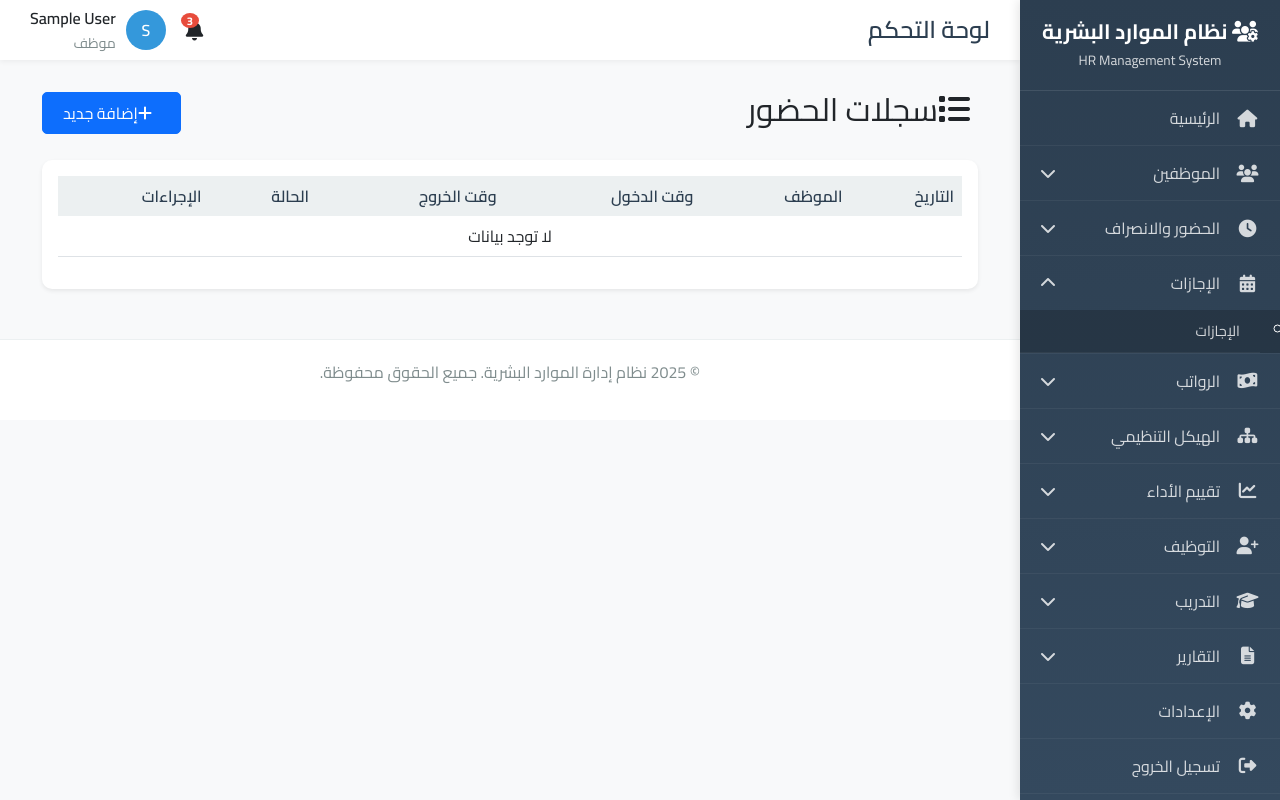
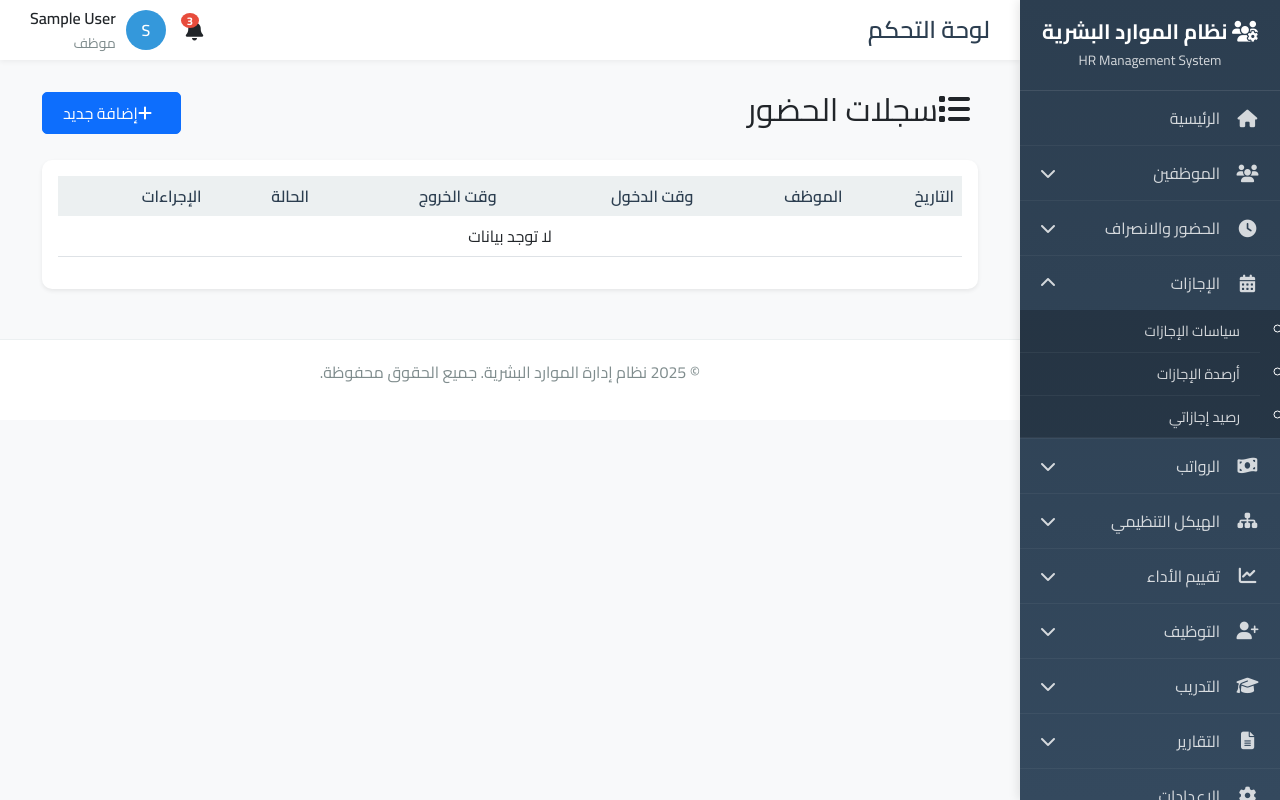
Before and after one commit to 7MohamedGamal7/HR_sys, a Django app: page /attendance/ in a window 1280 px wide, after a click on "الإجازات". Run offline with Django 5.2, Linux system fonts and the light colour scheme; the visitor is signed in with stand-in values (Sample User, id 1); data that the repository does not hold is empty; parts of the project's set-up code (start-up, migrations or seed data) failed here and were passed over.

Commit message:
Update leave menu links in base template for better navigation

```diff
--- a/templates/base.html
+++ b/templates/base.html
@@ -346,7 +346,9 @@
                     <span>الإجازات</span>
                 </a>
                 <ul class="submenu" id="leaves-menu">
-                    <li><a href="{% url 'leaves:leaves_list' %}">الإجازات</a></li>
+                    <li><a href="{% url 'leaves:leave_policy_list' %}">سياسات الإجازات</a></li>
+                    <li><a href="{% url 'leaves:leave_balance_list' %}">أرصدة الإجازات</a></li>
+                    <li><a href="{% url 'leaves:my_leave_balance' %}">رصيد إجازاتي</a></li>
                 </ul>
             </li>
 
```
Also changed, not shown: 1 other file.
